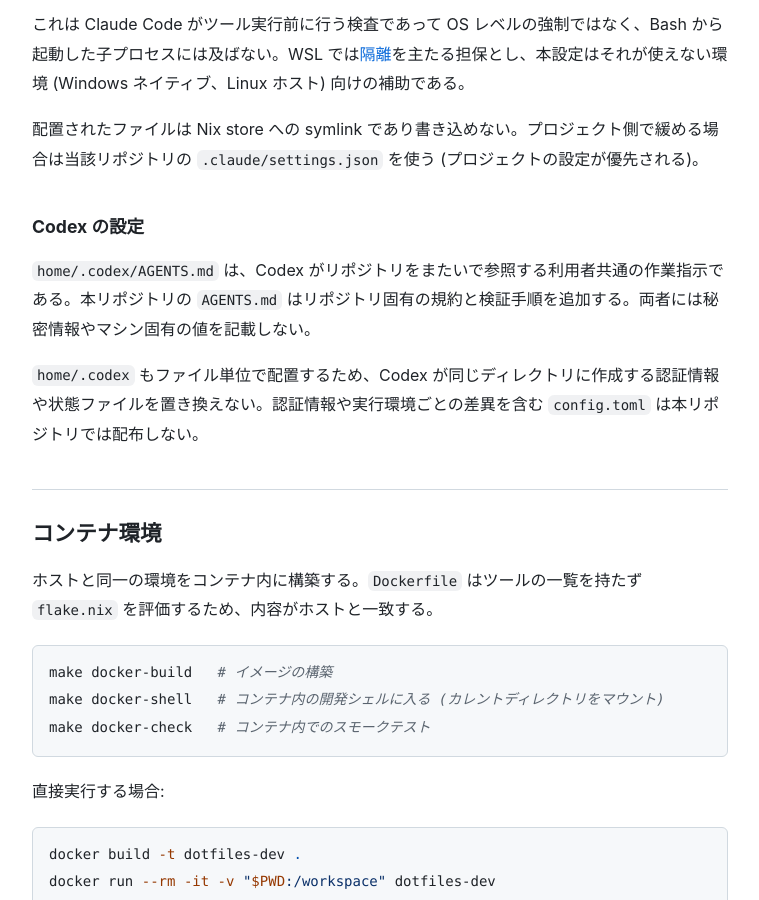
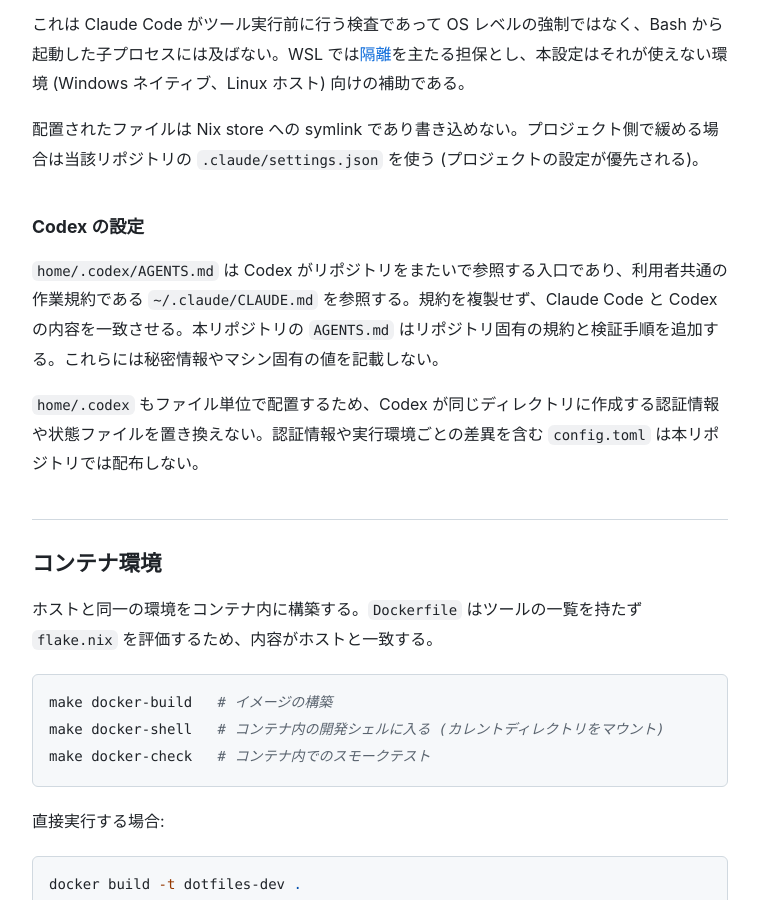
Before and after one commit to sabas0ba/dotfiles, a Jekyll site: the page built from docs/usage.md, in a window 1280 px wide and 900 px high, scrolled down 1981 px. Shown: the whole window, without its empty margins (260-1019 px from the left). Built offline with Jekyll 4.4.1, drawn with Linux system fonts in a browser that asks for light colours; our own code applies the rules of GitHub Pages for plain Markdown files.

Commit message:
refactor(codex): centralize shared agent instructions

```diff
--- a/docs/usage.md
+++ b/docs/usage.md
@@ -57,7 +57,7 @@
 
 ### Codex の設定
 
-`home/.codex/AGENTS.md` は、Codex がリポジトリをまたいで参照する利用者共通の作業指示である。本リポジトリの `AGENTS.md` はリポジトリ固有の規約と検証手順を追加する。両者には秘密情報やマシン固有の値を記載しない。
+`home/.codex/AGENTS.md` は Codex がリポジトリをまたいで参照する入口であり、利用者共通の作業規約である `~/.claude/CLAUDE.md` を参照する。規約を複製せず、Claude Code と Codex の内容を一致させる。本リポジトリの `AGENTS.md` はリポジトリ固有の規約と検証手順を追加する。これらには秘密情報やマシン固有の値を記載しない。
 
 `home/.codex` もファイル単位で配置するため、Codex が同じディレクトリに作成する認証情報や状態ファイルを置き換えない。認証情報や実行環境ごとの差異を含む `config.toml` は本リポジトリでは配布しない。
 
```
Also changed, not shown: home/.codex/AGENTS.md.
